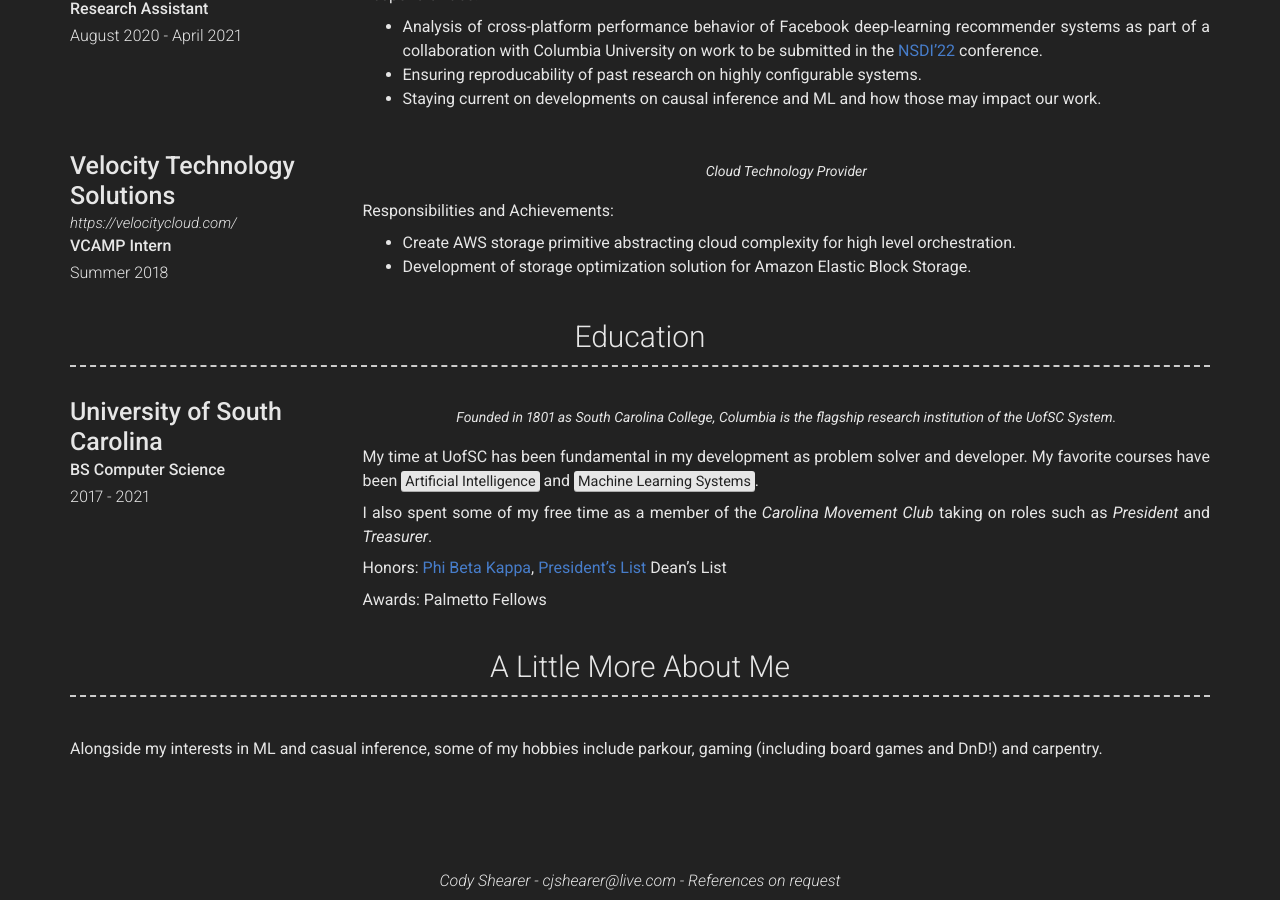
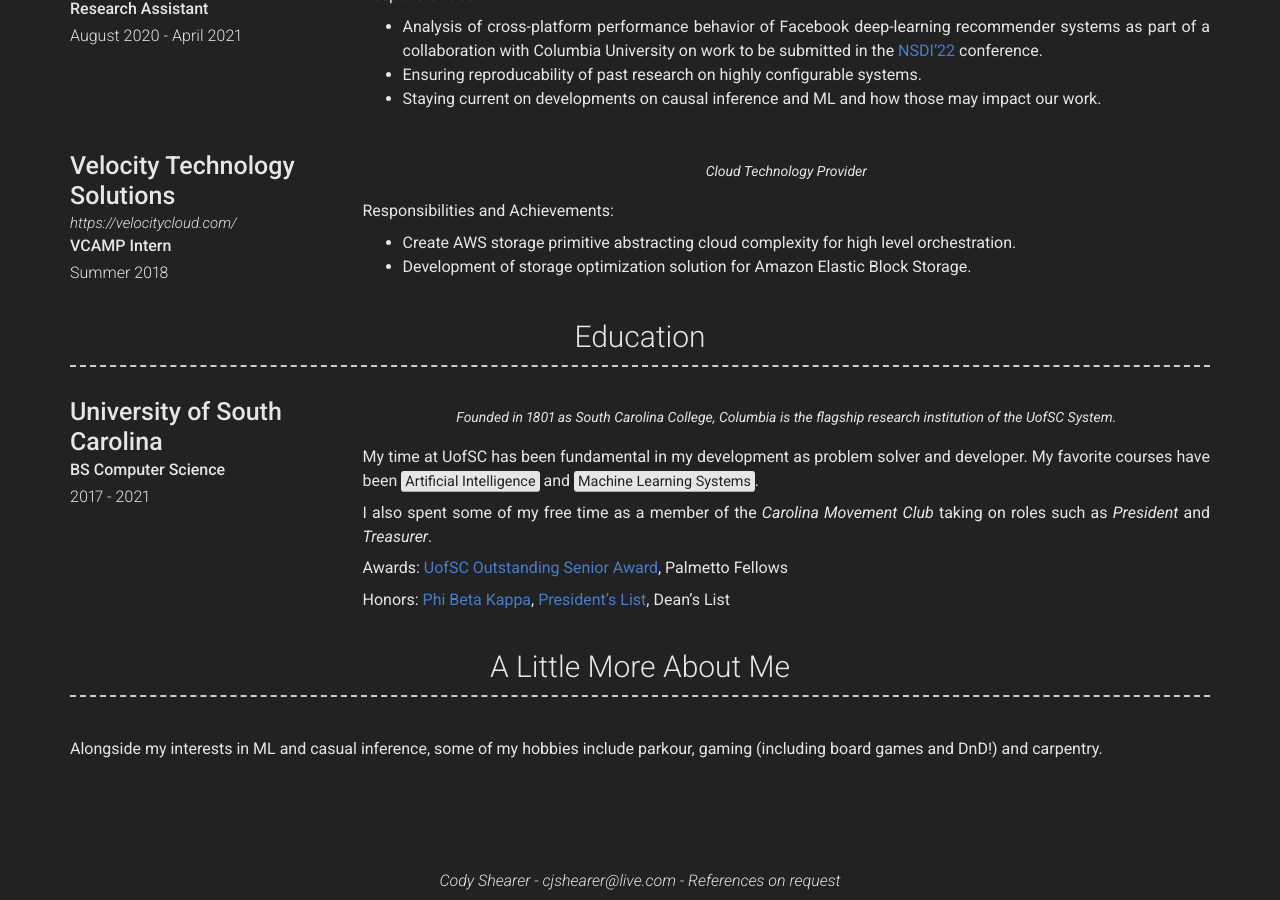
Before and after one commit to cjshearer/modern-hugo-resume, a Jekyll site: the page built from index.md, in a window 1280 px wide and 900 px high, scrolled down 1070 px. Built offline with Jekyll 4.4.1, drawn with Linux system fonts in a browser that asks for light colours; nearby versions of some CDN libraries.

Commit message:
added outstanding senior award

```diff
--- a/_data/education.yml
+++ b/_data/education.yml
@@ -12,6 +12,6 @@
 
     I also spent some of my free time as a member of the *Carolina Movement Club* taking on roles such as *President* and *Treasurer*.
 
-    Honors: [Phi Beta Kappa](https://www.pbk.org/About), [President's List](https://sc.edu/about/offices_and_divisions/registrar/transcripts_and_records/honor_lists/president_honor_list_l_z.php) Dean's List
+    Awards: [UofSC Outstanding Senior Award](https://sc.edu/about/signature_events/awards_day/award_recipients.php?search=Cody%20James%20Shearer#recipients), Palmetto Fellows
 
-    Awards: Palmetto Fellows
+    Honors: [Phi Beta Kappa](https://www.pbk.org/About), [President's List](https://sc.edu/about/signature_events/awards_day/award_recipients.php?search=Cody%20James%20Shearer#recipients), Dean's List
```
